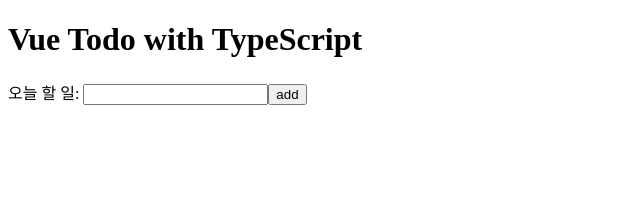
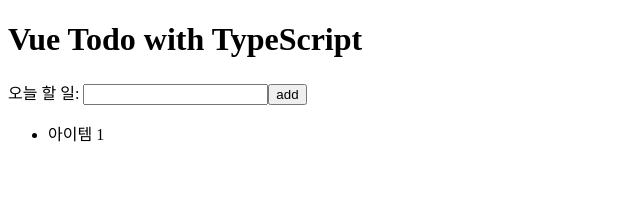
Before and after one commit to coldhailstone/learn-vue-typescript, a Vue app in the folder vue-todo/: page / in a window 1280 px wide. Shown: the top 211 px of the page, without its empty margins (0-640 px from the left). Built offline with nearby package versions, Linux system fonts and the light colour scheme.

Commit message:
할 일 아이템 목록 컴포넌트 설계 및 구현

```diff
--- a/vue-todo/src/App.vue
+++ b/vue-todo/src/App.vue
@@ -6,15 +6,21 @@
 			@input="updateTodoText"
 			@add="addTodoItem"
 		></todo-input>
+		<div>
+			<ul>
+				<todo-list-item></todo-list-item>
+			</ul>
+		</div>
 	</div>
 </template>
 
 <script lang="ts">
 import Vue from 'vue';
 import TodoInput from './components/TodoInput.vue';
+import TodoListItem from './components/TodoListItem.vue';
 
 export default Vue.extend({
-	components: { TodoInput },
+	components: { TodoInput, TodoListItem },
 	data() {
 		return {
 			todoText: '',
--- /dev/null
+++ b/vue-todo/src/components/TodoListItem.vue
@@ -0,0 +1,11 @@
+<template>
+	<li>아이템 1</li>
+</template>
+
+<script lang="ts">
+import Vue from 'vue';
+
+export default Vue.extend({});
+</script>
+
+<style scoped></style>
```
